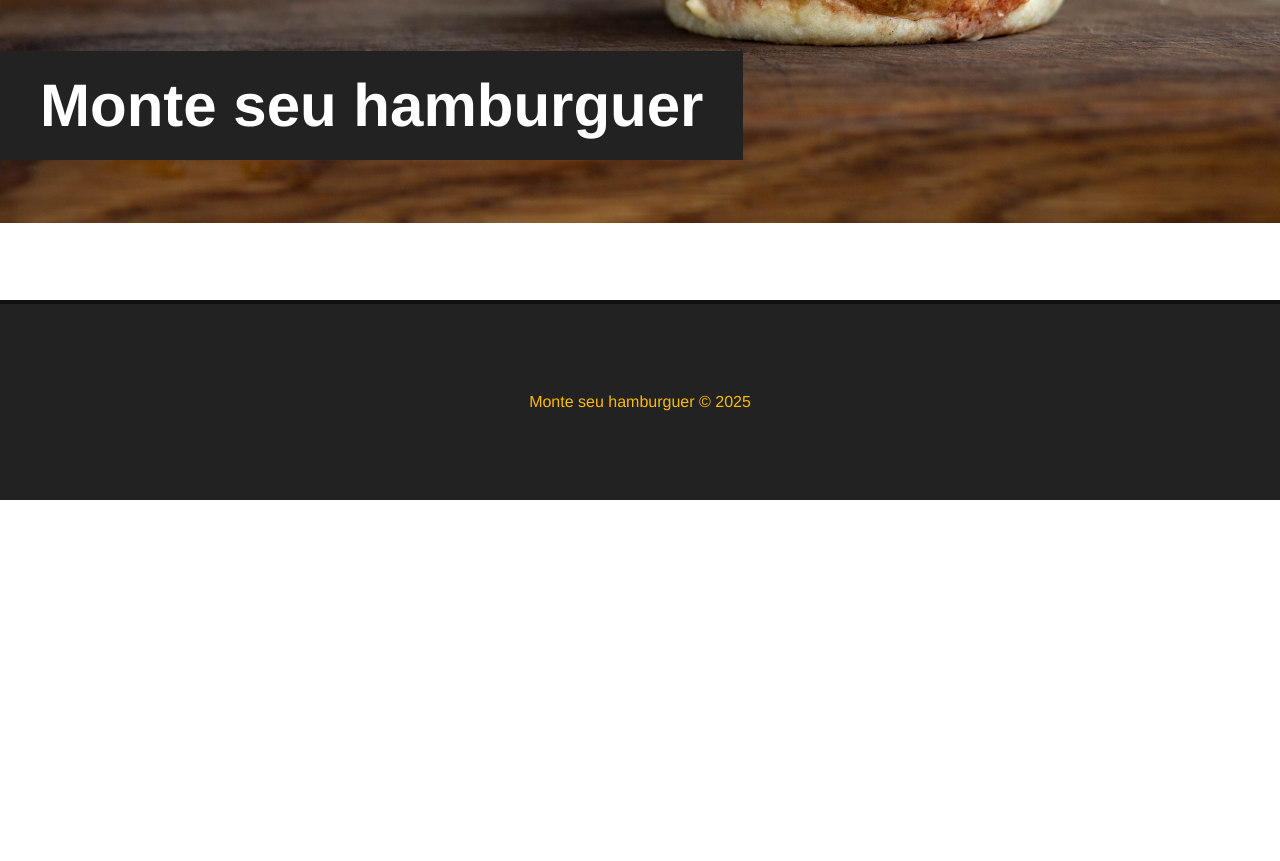
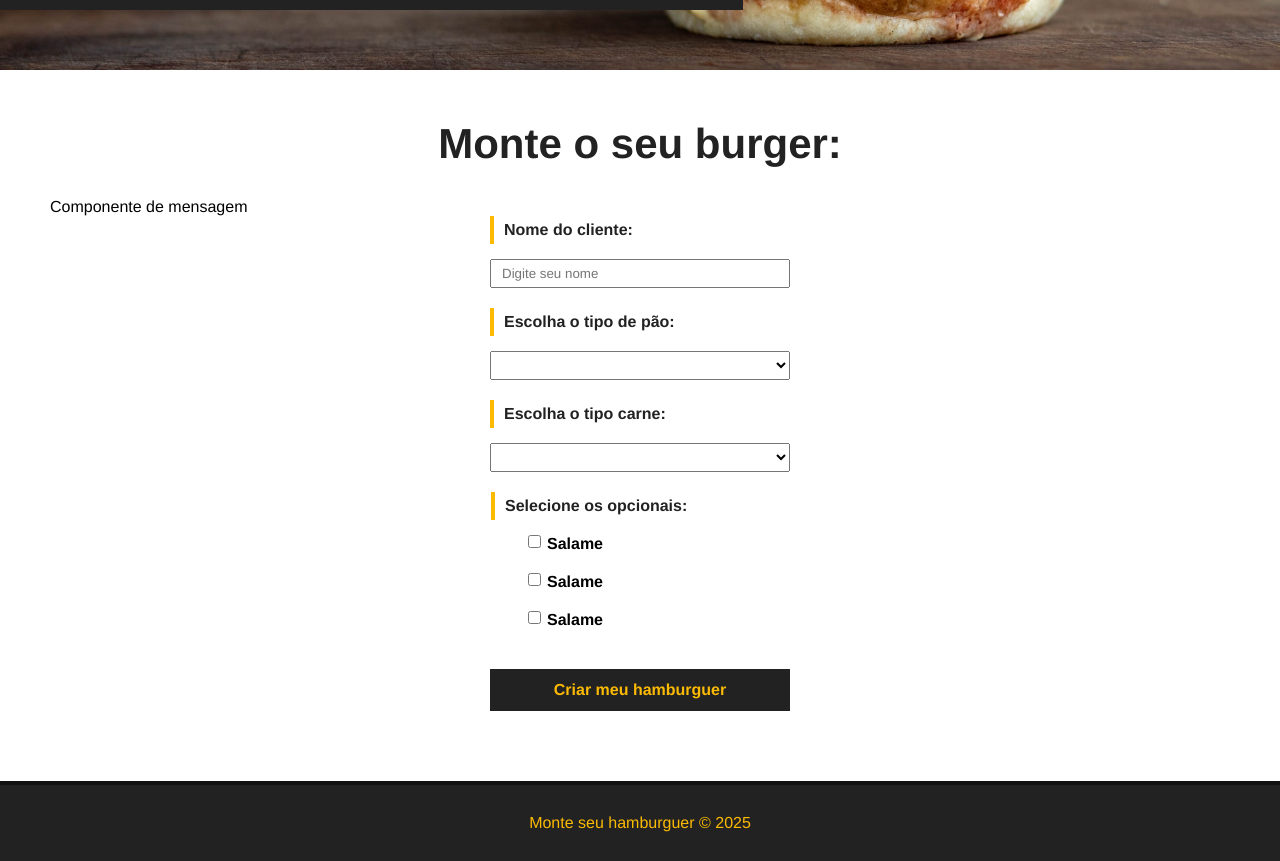
Before and after one commit to Gabrie-Leal/Project_Make_Buguer, a Vue app: page / in a window 1280 px wide. Shown: the part 300-1161 px from the top of the page. Before the commit the page ends 1020 px from the top, so only its background shows below. Built offline with nearby package versions, Linux system fonts and the light colour scheme.

Commit message:
adicao do formulario e estilizacao do mesmo

```diff
--- a/src/App.vue
+++ b/src/App.vue
@@ -33,7 +33,7 @@ export default {
 
   .main-container {
     margin: 50px;
-    min-height: 250px;
+    min-height: 550px;
   }
 
   h1 {
--- a/src/components/Banner.vue
+++ b/src/components/Banner.vue
@@ -17,7 +17,7 @@
       background-position: 0 -500px;
       background-size: cover;
       background-repeat: no-repeat;
-      height: 500px;
+      height: 200px;
       display: flex;
       align-items: center;
       justify-content: flex-start;
--- a/src/components/Footer.vue
+++ b/src/components/Footer.vue
@@ -12,7 +12,7 @@
 
   <style scoped>
     #footer {
-      height: 200px;
+      height: 80px;
       background-color: #222;
       border-top: 4px solid #111;
       color: #fcba03;
@@ -21,7 +21,5 @@
       justify-content: center;
       bottom: 0;
       width: 100%;
-
-      position: fixed;
     }
   </style>
--- /dev/null
+++ b/src/components/FormularioBurguer.vue
@@ -0,0 +1,133 @@
+<template>
+    <p>Componente de mensagem</p>
+    <div>
+        <form id="burguer-form">
+            <div class="input-container">
+                <label for="nome">Nome do cliente:</label>
+                <input type="text" name="nome" id="nome" v-model="nome" placeholder="Digite seu nome">
+            </div>
+
+            <div class="input-container">
+                <label for="pao">Escolha o tipo de pão:</label>
+                <select name="pao" id="pao" v-model="pao">
+                    <option value="">Selecione o seu pão</option>
+                    <option value="Integral">Integral</option>
+                </select>
+            </div>
+
+            <div class="input-container">
+                <label for="carne">Escolha o tipo carne:</label>
+                <select name="carne" id="carne" v-model="carne">
+                    <option value="">selecione o tipo de carne</option>
+                    <option value="Frango">Frango</option>
+                </select>
+            </div>
+
+            <div id="opcionais-container" class="input-container">
+                <label id="opcionais-title" for="opcionais">Selecione os opcionais:</label>
+                <div class="checkbox-container">
+                    <input type="checkbox" name="opcionais" v-model="opicionais" value="salame">
+                    <span>Salame</span>
+                </div>
+                <div class="checkbox-container">
+                    <input type="checkbox" name="opcionais" v-model="opicionais" value="salame">
+                    <span>Salame</span>
+                </div>
+                <div class="checkbox-container">
+                    <input type="checkbox" name="opcionais" v-model="opicionais" value="salame">
+                    <span>Salame</span>
+                </div>
+            </div>
+
+            <div class="input-container">
+                <input type="submit" class="submit-btn" value="Criar meu hamburguer">
+            </div>
+
+
+        </form>
+    </div>
+</template>
+
+<script>
+    export default{
+        name:'FormularioBurguer',
+
+    }
+</script>
+
+<style scoped>
+    #burguer-form{
+        max-width: 100%;
+        display: flex;
+        justify-content: center;
+        align-items: center;
+        flex-direction: column;
+        margin:auto;
+    }
+
+    .input-container{
+        display: flex;
+        justify-content: center;
+        flex-direction: column;
+        margin-bottom: 20px;
+    }
+
+    label{
+        font-weight: bold;
+        margin-bottom: 15px;
+        color:#222;
+        padding: 5px 10px;
+        border-left:4px solid #fcba03;
+    }
+
+    input,select{
+        padding: 5px 10px;
+        width:300px;
+    }
+
+    #opcionais-container{
+        flex-direction: now;
+        flex-wrap: wrap;
+    }
+
+    #opcionais-title{
+        width:298px;
+    }
+
+    .checkbox-container{
+        display: flex;
+        justify-content: center;
+        align-items: flex-start;
+        width:50%;
+        margin-bottom: 20px;
+    }
+
+    .checkbox-container span,
+    .checkbox-container input{
+        width:auto;
+    }
+
+    .checkbox-container span{
+        margin-left: 6px;
+        font-weight: bold;
+    }
+
+    .submit-btn{
+        background-color: #222;
+        color:#fcba03;
+        font-weight: bold;
+        border:2px solid #222;
+        padding: 10px;
+        font-size: 16px;
+        margin:0 auto;
+        cursor:pointer;
+
+        transition: .5s;
+    }
+
+    .submit-btn:hover{
+        background: transparent;
+        color:#222;
+    }
+
+</style>
--- a/src/views/HomeView.vue
+++ b/src/views/HomeView.vue
@@ -1,19 +1,22 @@
 <template>
   <div>
-    <Banner />
+    <Banner/>
     <div class="main-container">
       <h1>Monte o seu burger:</h1>
+      <FormularioBurguer/>
     </div>
   </div>
 </template>
 
 <script>
+import FormularioBurguer from '@/components/FormularioBurguer.vue';
 import Banner from '../components/Banner'
 
 export default {
   name: 'Home',
+
   components: {
-    Banner,
+    Banner,FormularioBurguer,
   }
 }
 </script>
```
